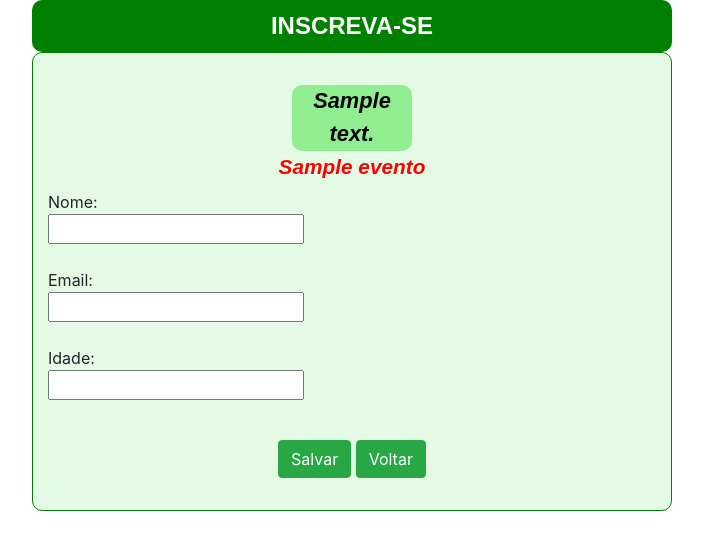
After one commit to claudioroveri/XELand, a Django app: page /cadastro/Inscricao/1 in a window 1280 px wide. The commit adds this page. Shown: the top 550 px of the page, without its empty margins (288-991 px from the left). Run offline with Django 4.2, Linux system fonts and the light colour scheme; tables that the repository leaves empty hold one stand-in row (values such as "Sample post"); some libraries are stand-ins or nearby versions.

Commit message:
Tela inscrição

```diff
--- /dev/null
+++ b/project/app/controller/InscritoBean.py
@@ -0,0 +1,8 @@
+from django.forms import ModelForm
+from app.model.Inscrito import Inscrito
+
+# Aqui são criados os Beans para os formularios
+class InscritoBean(ModelForm):
+    class Meta:
+        model = Inscrito
+        fields = ['id','nome', 'email', 'idade','evento']
--- a/project/app/controller/LocalBean.py
+++ b/project/app/controller/LocalBean.py
@@ -1,5 +1,5 @@
 from django.forms import ModelForm
-from app.model.Evento import Local
+from app.model.Local import Local
 
 # Aqui são criados os Beans para os formularios
 class LocalBean(ModelForm):
--- /dev/null
+++ b/project/app/model/Inscrito.py
@@ -0,0 +1,8 @@
+from django.db import models
+from app.model.Evento import Evento
+
+class Inscrito(models.Model):
+    nome = models.CharField(max_length=100)
+    email = models.EmailField()
+    idade = models.IntegerField()
+    evento = models.ManyToManyField(Evento)
--- a/project/app/models.py
+++ b/project/app/models.py
@@ -3,4 +3,5 @@ from app.model.TipoEvento import TipoEvento
 from app.model.Evento import Evento
 from app.model.Palestrante import Palestrante
 from app.model.Local import Local
+from app.model.Inscrito import Inscrito
 # Create your models here.
--- a/project/app/static/css/estilo.css
+++ b/project/app/static/css/estilo.css
@@ -75,3 +75,11 @@ a {
     margin-left: auto;
     margin-right: auto;
 }
+
+.titulo_evento {
+    font-size: 1.3em;
+    font-family: Arial, Helvetica, sans-serif;
+    font-weight: bold;
+    color: red;
+    text-align: center;
+}
--- a/project/app/templates/Programacao.html
+++ b/project/app/templates/Programacao.html
@@ -29,8 +29,9 @@
                     <div class="titulo_evento"> {{item.titulo}} ( {{item.vagas}} vagas ) </div>
                     <div class="palestrante_evento"> {{item.palestrante}} </div>
                     <div class="descricao_evento"> {{item.descricao}} </div>
-                    <div class="horario_evento"> Horário:  {{item.horario_ini}} às {{item.horario_fim}}</div>
+                    <div class="horario_evento"> Horário:  {{item.horario_ini|date:"H:i"}} às {{item.horario_fim|date:"H:i"}}</div>
                     <div class="local_evento">Local: {{item.local}}</div>
+                    <div class="col-12 inscricao_evento text-center pb-2 pt-2"><a class="btn btn-success" href="/cadastro/Inscricao/{{item.id}}">Increva-se</a></div>
                 </div>
                 <hr>
                 {% endfor %}
--- /dev/null
+++ b/project/app/templates/formInscricao.html
@@ -0,0 +1,71 @@
+{% load static %}
+<!DOCTYPE html>
+<html lang="pt-br">
+
+<head>
+    <meta charset="UTF-8">
+    <title>Formulário</title>
+    <link rel="stylesheet" href="https://stackpath.bootstrapcdn.com/bootstrap/4.4.1/css/bootstrap.min.css" integrity="sha384-Vkoo8x4CGsO3+Hhxv8T/Q5PaXtkKtu6ug5TOeNV6gBiFeWPGFN9MuhOf23Q9Ifjh" crossorigin="anonymous">
+    <link rel="stylesheet" type="text/css" href="{% static 'css/estilo.css' %}" />
+    <link rel="stylesheet" type="text/css" href="{% static 'css/programacao.css' %}" />
+
+</head>
+
+<body>
+
+    <div class="col-6 m-auto pt-2 pb-2 text-center titulo">
+       INSCREVA-SE
+    </div>
+
+
+    <div class="col-6 pt-4 pb-2 offset-3 caixa">
+
+        <form name="form" id="form" method="post"  action="/cadastro/Inscricao/add/">
+            {% csrf_token %}
+            <div class="form-group">
+                <div class="row">
+                    <div class="col-sm-12 col-md-12 col-lg-12 titulo_evento">
+                        {% if evento.tipo.descricao == "Palestra" %}
+                            <div class="tipo_evento" style="background-color: blue;"> {{evento.tipo.descricao}} </div>
+                        {% elif evento.tipo.descricao == "Abertura" %}
+                            <div class="tipo_evento" style="background-color: red;"> {{evento.tipo.descricao}} </div>
+                        {% else %}
+                            <div class="tipo_evento" style="background-color: lightgreen;color:black"> {{evento.tipo.descricao}} </div>
+                        {% endif %}
+                        <label>{{evento.titulo}}</label>
+                        <input type="hidden" name="evento" value="{{evento.id}}" >
+                    </div>
+                </div>
+                <div class="row">
+                    <div class="col-sm-3 col-md-3 col-lg-3">
+                        Nome: <br>
+                        {{form.nome}}
+                    </div>
+                </div>
+                <br>
+                <div class="row">
+                    <div class="col-sm-3 col-md-3 col-lg-3">
+                        Email: <br>
+                        {{form.email}}
+                    </div>
+                </div>
+                <br>
+                <div class="row">
+                    <div class="col-sm-3 col-md-3 col-lg-3">
+                        Idade: <br>
+                        {{form.idade}}
+                    </div>
+                </div>
+                <br>
+                <div class="row">
+                    <div class="col-12 pt-3 pb-2 text-center">
+                        <input type="submit" class="btn btn-success" value="Salvar">
+                        <a href="/Programacao/" class="btn btn-success">Voltar</a>
+                    </div>
+                </div>
+            </div>
+
+        </form>
+    </div>
+</body>
+</html>
--- a/project/app/views.py
+++ b/project/app/views.py
@@ -3,10 +3,12 @@ from app.controller.TipoEventoBean import TipoEventoBean
 from app.controller.EventoBean import EventoBean
 from app.controller.PalestranteBean import PalestranteBean
 from app.controller.LocalBean import LocalBean
+from app.controller.InscritoBean import InscritoBean
 from app.model.Palestrante import Palestrante
 from app.model.TipoEvento import TipoEvento
 from app.model.Local import Local
 from app.model.Evento import Evento
+from app.model.Inscrito import Inscrito
 import requests
 
 
@@ -34,6 +36,12 @@ def LocalForm(request):
      data = {}
      data['form'] = LocalBean
      return render(request, 'formLocal.html', data)
+
+def InscricaoForm(request, pk):
+     data = {}
+     data['form'] = InscritoBean
+     data['evento'] = Evento.objects.get(pk=pk)
+     return render(request, 'formInscricao.html', data)
 
 # Views de criação de registros
 def EventoAdd(request):
@@ -65,21 +73,34 @@ def PalestranteAdd(request):
     else:
         print(form.errors)
 
+# Views de criação de registros
+def InscricaoAdd(request):
+    #Validar ainda quando usuario tenta se inscrever mais de uma vez !!!
+    form = InscritoBean(request.POST or None)
+
+    if form.is_valid():
+        form.save()
+        return redirect('ProgramacaoList')
+    else:
+        print(form.errors)
+
 # Views de listagens
 def ProgramacaoList(request):
         lista = []
         dados = Evento.objects.all()
 
         for item in dados:
+            inscritos = Inscrito.objects.filter(evento=item.id).count()
             linha = {}
             linha['titulo'] = item.titulo
             linha['descricao'] = item.descricao
             linha['palestrante'] = item.palestrante.nome
             linha['horario_ini'] = item.horario_inicio
             linha['horario_fim'] = item.horario_fim
-            linha['vagas'] = item.vagas
+            linha['vagas'] = item.vagas - inscritos
             linha['local'] = item.local.sigla
             linha['tipo'] = item.tipo.descricao
+            linha['id'] = item.id
             lista.append(linha) # só exibe o ultimo
 
         data = {}
@@ -93,14 +114,14 @@ def EventoList(request):
 
     return render(request, 'listaEvento.html', data)
 
-# Views de listagens
+
 def LocalList(request):
     data = {}
     data['lista'] = Local.objects.all()
 
     return render(request, 'listaLocal.html', data)
 
-# Views de listagens
+
 def PalestranteList(request):
     data = {}
     data['lista'] = Palestrante.objects.all()
--- a/project/project/urls.py
+++ b/project/project/urls.py
@@ -15,7 +15,7 @@ Including another URLconf
 """
 from django.contrib import admin
 from django.urls import path
-from app.views import ProgramacaoList, TipoEventoForm, EventoForm, PalestranteList, PalestranteEdit,PalestranteUpdate, PalestranteDelete, PalestranteForm, PalestranteAdd, LocalForm, LocalAdd, EventoAdd, EventoList, EventoDelete, EventoEdit, EventoUpdate, LocalList
+from app.views import ProgramacaoList, TipoEventoForm, InscricaoForm, EventoForm, PalestranteList, PalestranteEdit,PalestranteUpdate, PalestranteDelete, PalestranteForm, PalestranteAdd, LocalForm, LocalAdd, InscricaoAdd, EventoAdd, EventoList, EventoDelete, EventoEdit, EventoUpdate, LocalList
 
 urlpatterns = [
     path('admin/', admin.site.urls),
@@ -24,10 +24,12 @@ urlpatterns = [
     path('cadastro/Evento/', EventoForm, name='EventoForm'),
     path('cadastro/Palestrante/', PalestranteForm, name='PalestranteForm'),
     path('cadastro/Local/', LocalForm, name='LocalForm'),
+    path('cadastro/Inscricao/<int:pk>', InscricaoForm, name='InscricaoForm'),
     #Formulários (inserções)
     path('cadastro/Evento/add/', EventoAdd, name='EventoAdd'),
     path('cadastro/Local/add/', LocalAdd, name='LocalAdd'),
     path('cadastro/Palestrante/add/', PalestranteAdd, name='PalestranteAdd'),
+    path('cadastro/Inscricao/add/', InscricaoAdd, name='InscricaoAdd'),
     #Formulários (exibição para edição)
     path('cadastro/Evento/<int:pk>', EventoEdit, name='EventoEdit'),
     path('cadastro/Palestrante/<int:pk>', PalestranteEdit, name='PalestranteEdit'),
```
Also changed, not shown: project/app/migrations/0011_inscrito.py (added), project/app/model/Evento.py (line endings or trailing spaces).
